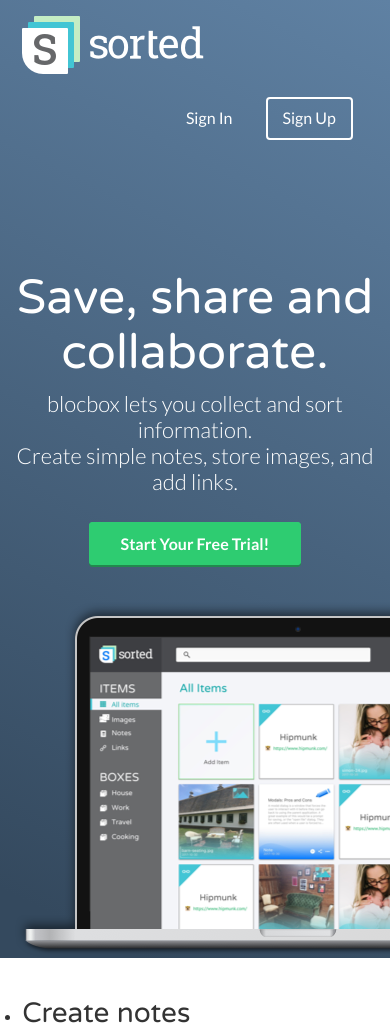
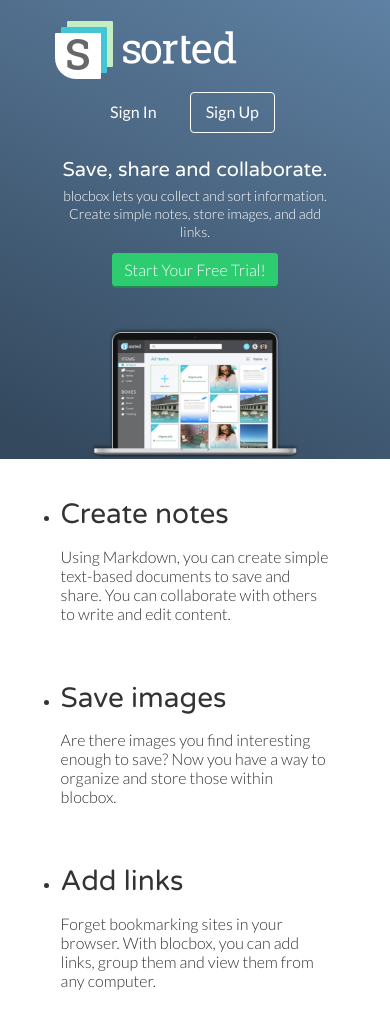
Before and after one commit to elveegee/blocbox, a plain HTML site: page index.html in a window 390 px wide. Shown: the top 1032 px of the page. Drawn offline with Linux system fonts and the light colour scheme.

Commit message:
Homepage media queries completed

```diff
--- a/css/style.css
+++ b/css/style.css
@@ -1,6 +1,13 @@
+/* Defaults (Common to all sizes */
+
 html, body{
   overflow-x: hidden;
 }
+
+* {
+  box-sizing:border-box;
+}
+
 body {
   font-family: "Lato", Helvetica, Arial, sans-serif;
   color:#333333;
@@ -27,45 +34,23 @@ p {
   padding-right: 15px;
   position: relative;
 }
+
 .container:before,
 .container:after {
   content: " ";
   display: table;
 }
+
 .container:after {
   clear: both;
 }
+
 .one-half, .one-third, .one-fourth {
   width:96%;
   float:left;
   position:relative;
   min-height: 1px;
   margin:0 2% 20px;
-}
-
-@media (min-width: 768px) {
-  .container {
-    width: 750px;
-  }
-}
-@media (min-width: 992px) {
-  .container {
-    width: 970px;
-  }
-  .one-half {
-    width:46%;
-  }
-  .one-third {
-    width:29.33333%;
-  }
-  .one-fourth {
-    width:21%;
-  }
-}
-@media (min-width: 1200px) {
-  .container {
-    width: 1170px;
-  }
 }
 
 /* HEADER */
@@ -77,12 +62,7 @@ header {
 header nav {
   padding:1em 0;
 }
-header nav ul {
-  display:inline;
-  text-align: right;
-  float:right;
-  margin:0;
-}
+
 header nav ul > li {
   list-style-type: none;
   display: inline-block;
@@ -104,11 +84,28 @@ header nav ul > li.btn-outline:hover > a {
   color:#34495E;
 }
 
+header .hero h1 {
+  font-size:48px;
+  font-weight: 200;
+  margin:10px 0 0;
+}
+header .hero {
+   text-align: left;
+   display:block;
+   position: relative;
+ }
+ header nav ul {
+   display:inline;
+   text-align: center;
+   float:right;
+   margin:auto;
+}
 header .hero {
    text-align: center;
    display:block;
    position: relative;
  }
+
  header .hero h1 {
    font-size:48px;
    font-weight: normal;
@@ -136,3 +133,113 @@ header .hero {
   border: 2px solid #2ECC71;
   box-shadow: 0px 2px 0px 0px #22894E;
 }
+
+/* Mobile Screen */
+
+@media (max-width:767px) {
+  .container {
+    width: 310px;
+  }
+  .one-half {
+    width:96%;
+    position:relative;
+    min-height: 1px;
+    margin:5px auto;
+    display:inline;
+  }
+  .one-half img{
+    display:inline-block;
+    text-align: center;
+    margin: 0 auto;
+  }
+  header .hero img {
+    height:75%;
+    width:75%;
+  }
+  header nav ul > li.btn-outline {
+    padding:10px 15px;
+    border:1px solid #FFFFFF;
+    border-radius: 4px;
+  }
+  header nav ul > li.btn-outline:hover {
+    background:#FFFFFF;
+  }
+  header nav ul > li > a {
+    color:#FFFFFF;
+    text-decoration: none;
+  }
+  header nav ul > li.btn-outline:hover > a {
+    color:#34495E;
+  }
+  header .hero h1 {
+    font-size:20px;
+    font-weight: 100;
+    margin:5px 0 0;
+  }
+  header .hero {
+     text-align: left;
+     display:block;
+     position: relative;
+   }
+   header nav ul {
+     display:block;
+     text-align: center;
+     float:left;
+     margin:auto;
+  }
+  header .hero {
+     text-align: center;
+     display:block;
+     position: relative;
+   }
+   header .hero p {
+     font-size: 14px;
+     line-height: 18px;
+     font-weight: 100;
+     margin:5px 0 20px;
+   }
+   .btn {
+     border-radius: 4px;
+     color:#FFFFFF;
+     font-weight: 200;
+     text-decoration: none;
+     padding:5px 10px;
+     background: #2ECC71;
+     border: 2px solid #2ECC71;
+     box-shadow: 0px 2px 0px 0px #22894E;
+   }
+}
+
+@media (min-width: 768px) {
+  .container {
+    width: 750px;
+  }
+  .one-half {
+    width:46%;
+  }
+  header nav ul {
+    display:block;
+    text-align: center;
+    float:right;
+    margin:auto;
+}
+
+@media (min-width: 992px) {
+  .container {
+    width: 970px;
+  }
+  .one-half {
+    width:46%;
+  }
+  .one-third {
+    width:29.33333%;
+  }
+  .one-fourth {
+    width:21%;
+  }
+}
+@media (min-width: 1200px) {
+  .container {
+    width: 1170px;
+  }
+}
--- a/index.html
+++ b/index.html
@@ -36,6 +36,7 @@
     <img src="images/dashboard.png" alt="Blocbox" />
   </div>
 </header>
+
 <main role="main">
   <!-- Benefits -->
   <section class="benefits">
@@ -134,21 +135,8 @@
   <img src="https://s3.amazonaws.com/uifaces/faces/twitter/jsa/128.jpg" alt="avatar">
   <p class="name"><strong>Stella B.</strong><br/>Freelance Designer, N. Dakota</p>
 </li>
- </ul>
 </section>
 </main>
-
-<!-- New Section -->
-<section>
-
-<h3>
-  Are you ready to check out Blocbox?
-</h3>
-<p>
-  Now is the time to make it happen!
-</p>
-<a href="signup.html"></a>Sign Up Now</a>
-</section>
 
 <!-- Footer -->
 <footer>
```
